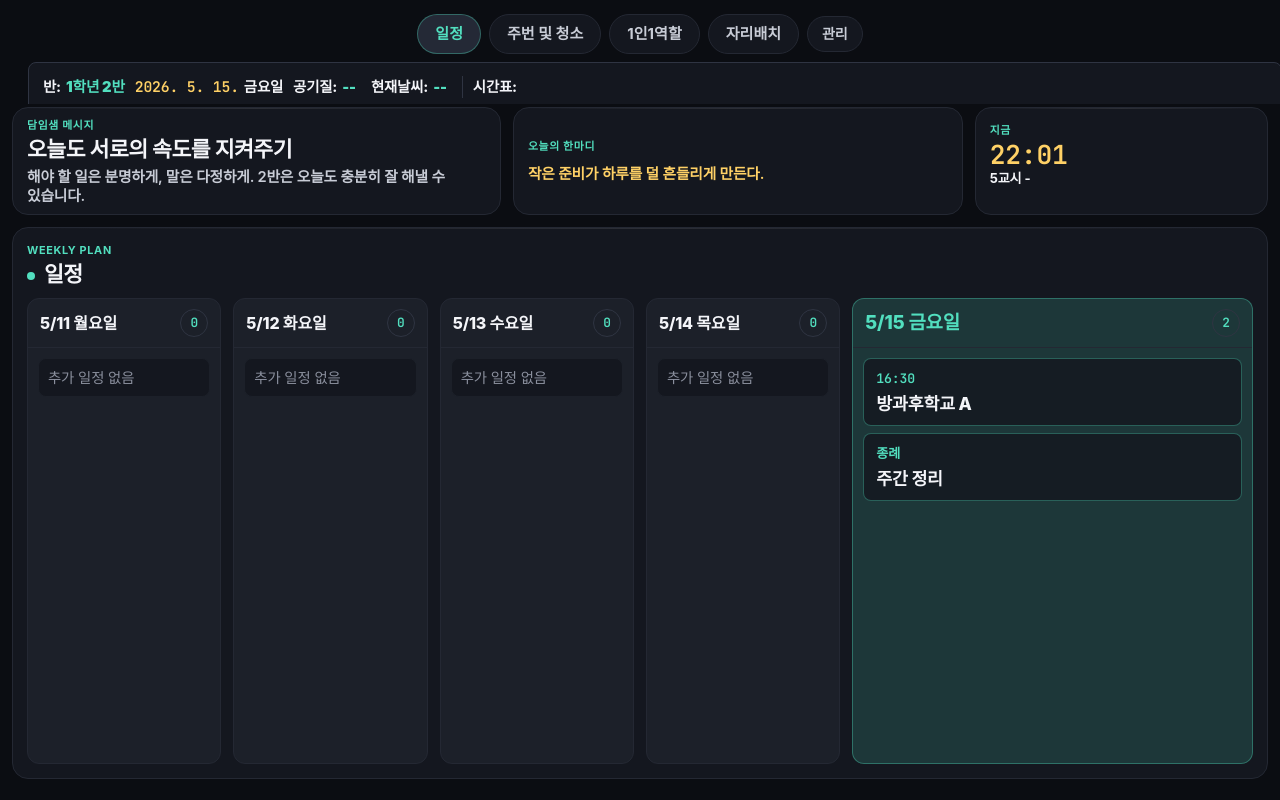
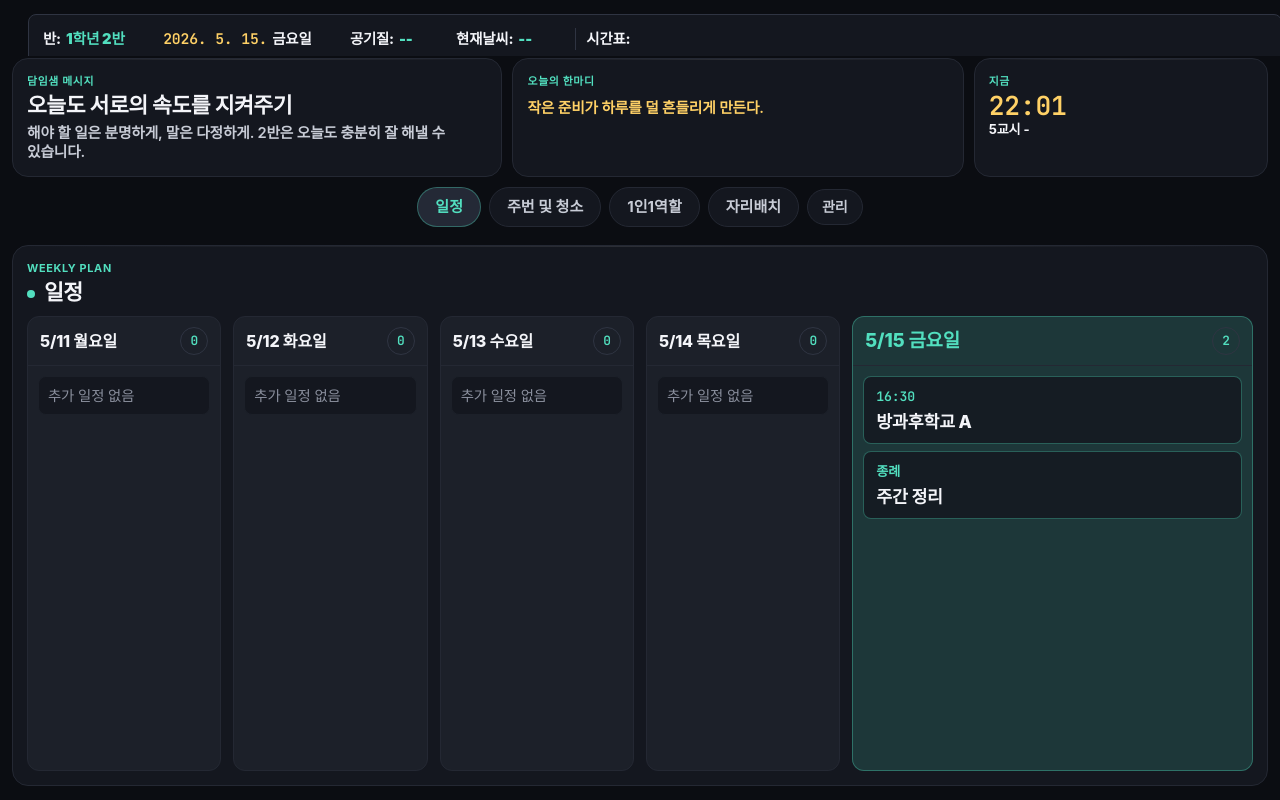
Before and after one commit to yojihun/class2-dashboard, a website: page index.html in a window 1280 px wide. Drawn offline with Linux system fonts and the light colour scheme; no server answers; a web font is replaced by a local one.

Commit message:
Reorder dashboard header rows

```diff
--- a/index.html
+++ b/index.html
@@ -80,6 +80,14 @@
         </article>
       </section>
 
+      <nav class="topbar dashboard-tabs dashboard-tabs-main" aria-label="dashboard view selector">
+        <button type="button" class="view-tab is-active" data-view="schedule">일정</button>
+        <button type="button" class="view-tab" data-view="duties">주번 및 청소</button>
+        <button type="button" class="view-tab" data-view="roles">1인1역할</button>
+        <button type="button" class="view-tab" data-view="seating">자리배치</button>
+        <a class="management-pill" href="management.html">관리</a>
+      </nav>
+
       <section class="view-stage" aria-live="polite">
         <article id="view-schedule" class="panel view-panel is-active" data-view-panel="schedule">
           <div class="panel-head"><div><p class="section-kicker">Weekly Plan</p><h2>일정</h2></div></div>
--- a/styles.css
+++ b/styles.css
@@ -1082,7 +1082,7 @@ body.management-screen main {
 
 .dashboard-shell-hero {
   min-height: auto;
-  padding: 7px 10px 8px;
+  padding: 8px 10px 4px;
 }
 
 .dashboard-hero-grid {
@@ -1097,6 +1097,15 @@ body.management-screen main {
   margin: 0 auto 6px;
 }
 
+.dashboard-shell-hero > .dashboard-tabs {
+  display: none;
+}
+
+.dashboard-tabs-main {
+  justify-self: center;
+  margin: 0;
+}
+
 .hero-copy-compact {
   display: flex;
   align-items: center;
@@ -1107,9 +1116,10 @@ body.management-screen main {
   width: 100%;
   min-height: 50px;
   display: grid;
-  grid-template-columns: auto auto auto auto minmax(0, 1fr);
-  align-items: center;
-  gap: 10px;
+  grid-template-columns: auto auto auto auto minmax(360px, 1fr);
+  align-items: center;
+  column-gap: clamp(18px, 3vw, 46px);
+  row-gap: 6px;
   border: 1px solid var(--hairline-strong);
   border-radius: var(--radius-sm);
   padding: 8px 14px;
@@ -1188,8 +1198,8 @@ body.management-screen main {
 
 .dashboard-stage {
   display: grid;
-  grid-template-rows: minmax(108px, 0.46fr) minmax(0, 3fr);
-  gap: 12px;
+  grid-template-rows: max-content max-content minmax(0, 1fr);
+  gap: 10px;
   overflow: hidden;
   max-width: calc(100vw - 24px);
 }
@@ -1197,7 +1207,7 @@ body.management-screen main {
 .fixed-board {
   display: grid;
   grid-template-columns: minmax(0, 1.25fr) minmax(0, 1.15fr) minmax(220px, 0.75fr);
-  gap: 12px;
+  gap: 10px;
   min-height: 0;
   overflow: hidden;
 }
@@ -1208,7 +1218,12 @@ body.management-screen main {
   min-height: 0;
   display: flex;
   flex-direction: column;
-  justify-content: center;
+  justify-content: flex-start;
+}
+
+.fixed-board .panel {
+  padding-top: 12px;
+  padding-bottom: 12px;
 }
 
 .message-panel h2 {
@@ -1284,7 +1299,7 @@ body.management-screen main {
 
 .now-panel {
   min-width: 0;
-  justify-content: center;
+  justify-content: flex-start;
   align-items: flex-start;
   gap: 3px;
   overflow: hidden;
@@ -1564,13 +1579,13 @@ body.management-screen main {
 
 @media (min-width: 921px) {
   body.tv-screen .dashboard-shell-hero {
-    height: 13vh;
+    height: 7vh;
   }
 
   body.tv-screen .dashboard-stage {
     width: min(calc(100vw - 24px), 1920px);
-    height: 84vh;
-    margin-top: 3px;
+    height: 91vh;
+    margin-top: 2px;
   }
 
   body.tv-screen footer {
@@ -1698,8 +1713,8 @@ body.management-screen main {
 @media (min-width: 921px) {
   body.tv-screen .dashboard-stage {
     display: grid;
-    grid-template-rows: minmax(108px, 0.46fr) minmax(0, 3fr);
-    gap: 12px;
+    grid-template-rows: max-content max-content minmax(0, 1fr);
+    gap: 10px;
   }
 
   body.tv-screen .view-stage {
```
